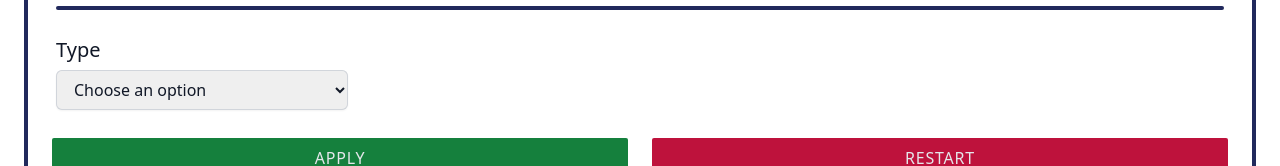
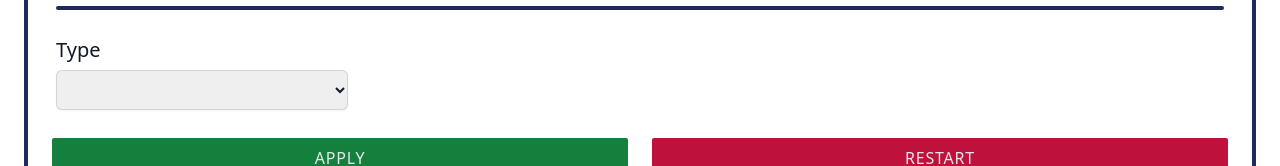
Before and after one commit to estebancb03/LosOsitos_ci0128_23a, a React (Vite) app in the folder src/Frontend/: page /operator/reservation-list in a window 1280 px wide. Shown: the part 239-405 px from the top of the page. Built offline with nearby package versions, Linux system fonts and the light colour scheme.

Commit message:
Se agrega filtro por tipo

```diff
--- a/src/Frontend/src/pages/ReservationList.jsx
+++ b/src/Frontend/src/pages/ReservationList.jsx
@@ -25,8 +25,8 @@ const ReservationList = () => {
   const [modifyButton, setModifyButton] = useState("Modify");
   // State that controls the elements availability in the popup
   const [disabledElements, setDisabledElements] = useState(true);
-  // State that controls the filters that there are apply
-  const [filters, setFilters] = useState({type: null});
+  // State that controls the type filter that there are apply
+  const [typeFilter, setTypeFilter] = useState("");
   // Table columns
   const tableColumns = [
     "Id",
@@ -69,6 +69,13 @@ const ReservationList = () => {
     return services.map((service) => service.name);
   };
 
+  // Method that applys the type filter
+  const applyTypeFilter = (filter) => {
+    setTypeFilter(filter);
+    const recordsFiltered = ReservationTestData.filter(record => record.type === typeFilter);
+    typeFilter !== "" ? setReservationRecords(recordsFiltered) : setReservationRecords(ReservationTestData);
+  }
+
   // The data is loaded to the state
   useEffect(() => {
     setReservationRecords(ReservationTestData);
@@ -79,12 +86,14 @@ const ReservationList = () => {
       <NavMenu />
       <Container>
         <Title name="Reservation List" />
-        <FiltersContainer>
+        {/* Filter elements */}
+        <FiltersContainer applyFunction={applyTypeFilter}>
           <span className="">
             <DropDownSelect
               text="Type"
               disabled={false}
-              options={["Choose an option", "Picnic", "Camping"]}
+              options={["", "Picnic", "Camping"]}
+              onChangeFunction={setTypeFilter}
             />
           </span>
         </FiltersContainer>
```
